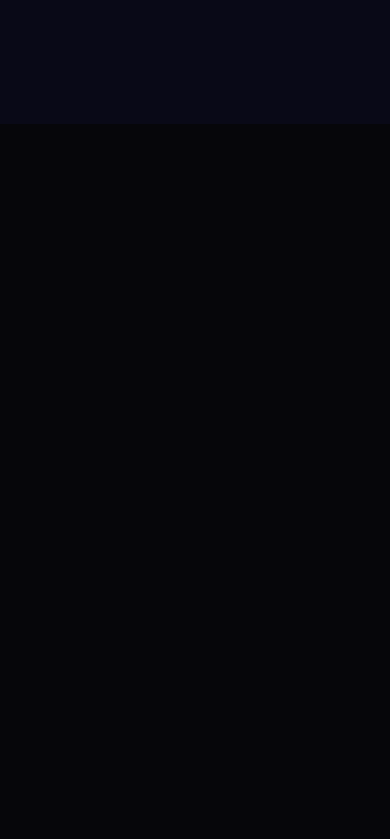
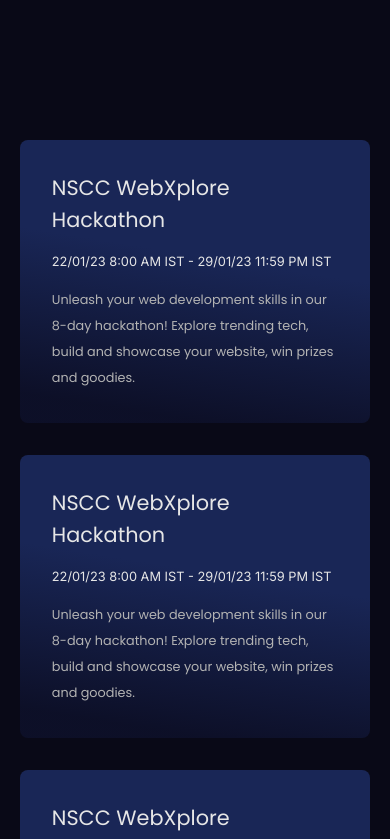
Before and after one commit to nsccpccoe/nscc-frontend, a Next.js app: page / in a window 390 px wide. Shown: the part 720-1559 px from the top of the page. Before the commit the page ends 844 px from the top, so only its background shows below. Built offline with nearby package versions, Linux system fonts and the light colour scheme.

Commit message:
Responsiveness of home card element

```diff
--- a/Components/HomePage/Card.module.css
+++ b/Components/HomePage/Card.module.css
@@ -42,3 +42,15 @@
   transform: rotateY(360deg);
   transition: all 1s ease-in-out;
 }
+
+@media (max-width: 1095px) {
+  .container {
+    width: 85%;
+  }
+}
+
+@media (max-width: 460px) {
+  .container {
+    width: 80%;
+  }
+}
--- a/Components/HomePage/CardElements.module.css
+++ b/Components/HomePage/CardElements.module.css
@@ -4,3 +4,12 @@
   gap: 2rem;
   background: #090917;
 }
+
+@media (max-width: 1095px) {
+  .container {
+    flex-direction: column;
+    padding: 1rem;
+    justify-content: center;
+    align-items: center;
+  }
+}
--- a/pages/event/codehive.tsx
+++ b/pages/event/codehive.tsx
@@ -15,7 +15,7 @@ function Event() {
       </Head>
       <FluidContainer />
       <Landing />
-     {/* <Eventdescription/> */}
+     <Eventdescription/>
 
     </>
   );
--- a/pages/index.tsx
+++ b/pages/index.tsx
@@ -32,8 +32,8 @@ export default function Home() {
       <main>
         {/* <Header /> */}
         <Landing />
-        {/* <CardElements />
-        <About />
+        <CardElements />
+        {/* <About />
         <TimelineF />
         <ClubActivities />
         <Footer /> */}
```
Also changed, not shown: Components/AllEventPage/Landing.tsx (+6 -8 lines).
